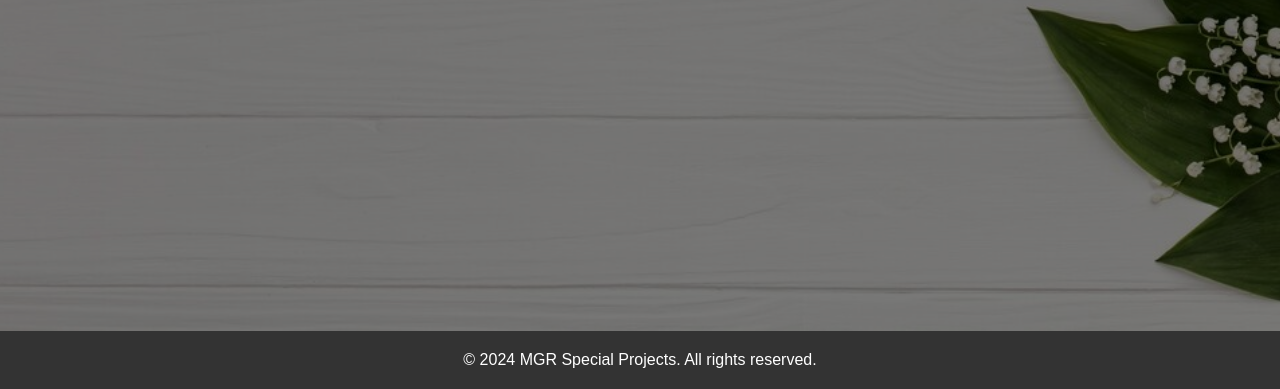
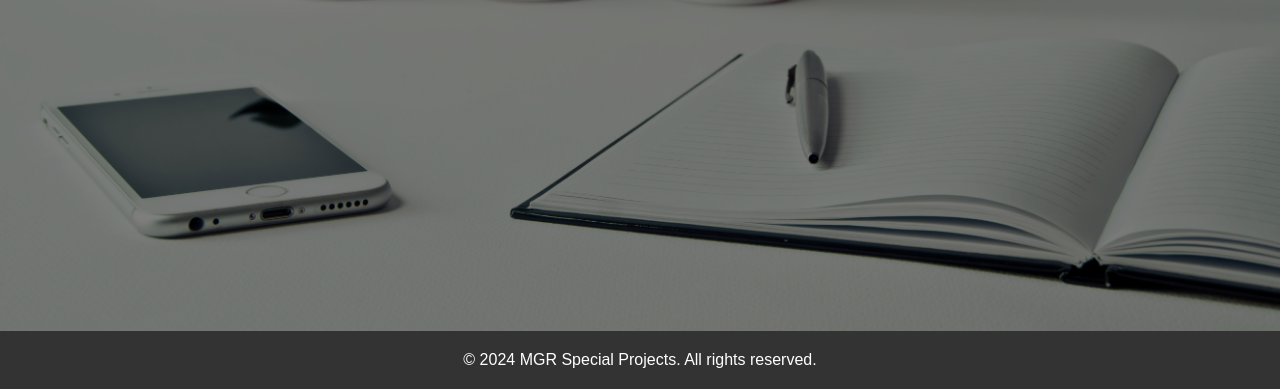
Before and after one commit to Jrusso7/MGRSpecialProjects, a plain HTML site: page index.html in a window 1280 px wide. Shown: the part 469-858 px from the top of the page. Drawn offline with Linux system fonts and the light colour scheme.

Commit message:
Update styles.css

```diff
--- a/styles.css
+++ b/styles.css
@@ -58,7 +58,7 @@ nav .nav-links li a:hover {
 /* Hero Section */
 .hero {
     height: 100vh; /* Full screen height */
-    background-image: url('images/herobackground.jpg'); /* Use your placeholder image */
+    background-image: url('images/desk.jpg'); /* Use your placeholder image */
     background-size: cover;
     background-position: center;
     display: flex;
```
